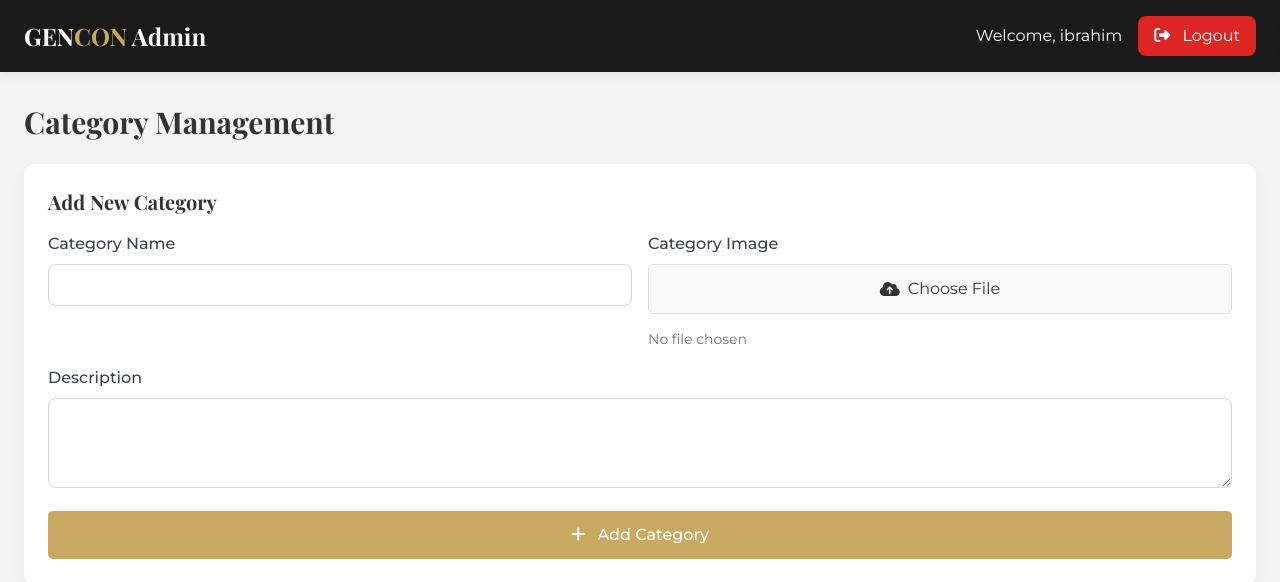
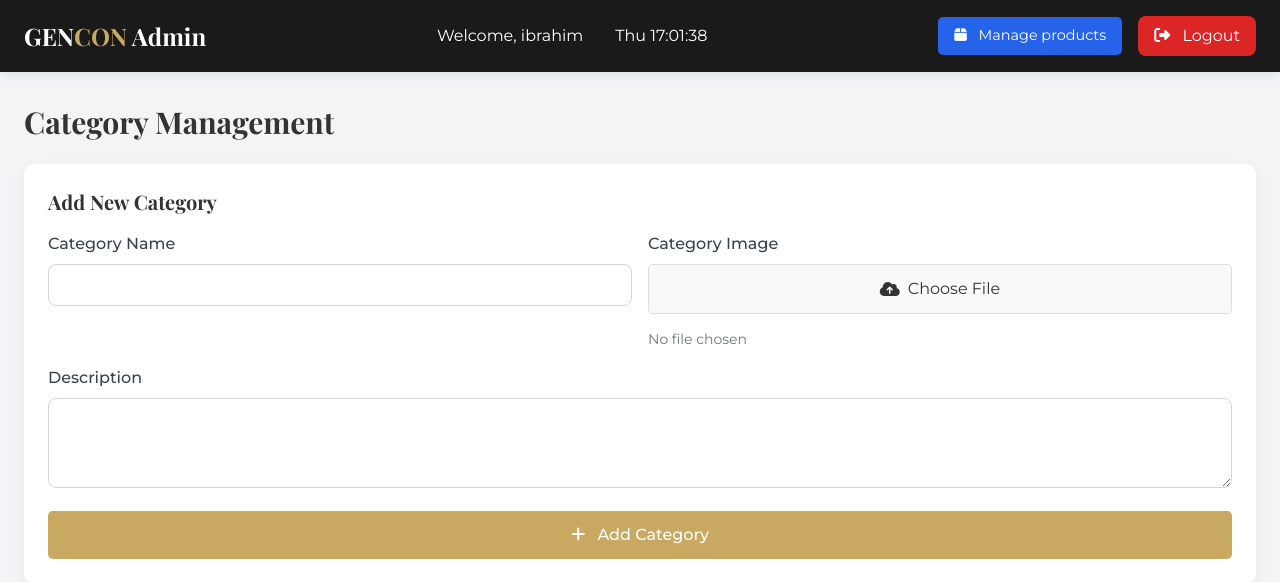
Before and after one commit to ibrahimmohameddd/gencon.shop, a PHP site: page /mang-categories.php in a window 1280 px wide. Shown: the top 582 px of the page. Run offline with PHP 8.4, Linux system fonts and the light colour scheme; a user stored in the database is signed in; data that the repository does not hold is empty; some libraries are stand-ins or nearby versions.

Commit message:
added buttons to link products managment with categories managment and added a watch to the navbar

```diff
--- a/mang-categories.php
+++ b/mang-categories.php
@@ -411,6 +411,19 @@
         #no-search-results i {
             color: #6c757d;
         }
+        .btn-info {
+            background: #17a2b8;
+            color: white;
+            padding: 0.5rem 1rem;
+            border: none;
+            border-radius: 5px;
+            cursor: pointer;
+            font-size: 0.9rem;
+            transition: all 0.3s ease;
+        }
+        #admin-btn{
+            background-color: #2563eb;
+        }
     </style>
 
 
@@ -424,8 +437,17 @@
                 <div class="admin-logo">
                     <span class="gen-part">GEN</span><span class="con-part">CON</span> Admin
                 </div>
+                <div style="display:flex; align-items:center; gap:2rem;">
+                    <span>Welcome, <?php echo isset($_SESSION['username']) ? $_SESSION['username'] : 'Admin'; ?></span>
+                    <span id="clock">00:00</span>
+                </div>
                 <div class="flex items-center space-x-4">
-                    <span>Welcome, <?php echo isset($_SESSION['username']) ? $_SESSION['username'] : 'Admin'; ?></span>
+
+                    <a href="admin-pannel.php">
+                    <button id="admin-btn" class="btn-info">
+                        <i class="fas fa-box mr-2"></i> Manage products
+                    </button>
+                </a>
                     <form method="POST">
                         <button id="logout-btn" name="logout" class="bg-red-600 hover:bg-red-700 text-white px-4 py-2 rounded-lg transition">
                             <i class="fas fa-sign-out-alt mr-2"></i> Logout
@@ -779,6 +801,21 @@
                 }
             });
         });
-    </script>
+
+         function updateClock() {
+            const now = new Date();
+
+            const days = ["Sun", "Mon", "Tue", "Wed", "Thu", "Fri", "Sat"];
+            const day = days[now.getDay()];
+            const hours = String(now.getHours()).padStart(2, '0');
+            const minutes = String(now.getMinutes()).padStart(2, '0');
+            const seconds = String(now.getSeconds()).padStart(2, '0');
+            document.getElementById("clock").textContent = `${day} ${hours}:${minutes}:${seconds}`;
+        }
+        updateClock(); // Initial call
+        setInterval(updateClock, 1000); // Update every second
+
+
+   </script>
 </body>
 </html>
```
Also changed, not shown: admin-pannel.php (+29 -2 lines).
